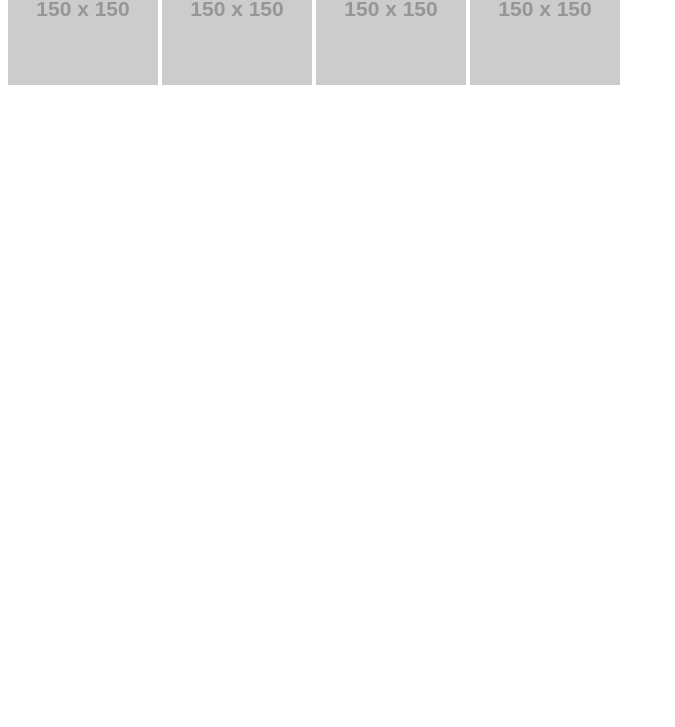
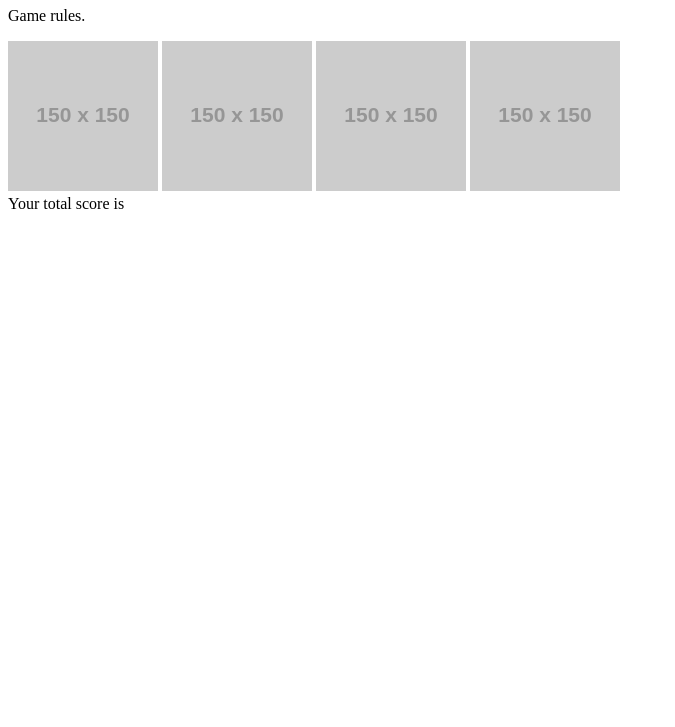
Before and after one commit to yvannaharris/week-4-game, a plain HTML site: page index.html in a window 1280 px wide. Shown: the part 73-800 px from the top of the page, without its empty margins (0-675 px from the left). Drawn offline with nearby package versions, Linux system fonts and the light colour scheme; placeholder pictures from the web are drawn by us.

```diff
--- a/index.html
+++ b/index.html
@@ -11,29 +11,30 @@
 <body>
 
 <!--Game Header-->
+<h1>Crystal Collector</h1>
+<!--Game rules-->
+<div>
+	<p>Game rules.</p>
+</div>
+<!--Counter-->
+<div>
+</div>
+<!--Score board-->
+<div>
+</div>
+<!--crystal image-->
+	<img class="crystal-image" src="http://via.placeholder.com/150x150">
+<!--crystal image-->
 
-<!--Game rules-->
-
-<!--Counter-->
-
-<!--Score board-->
-
+	<img class="crystal-image" src="http://via.placeholder.com/150x150">
 <!--crystal image-->
-<a href="http://placeholder.com"><img src="http://via.placeholder.com/150x150"></a>
+	<img class="crystal-image" src="http://via.placeholder.com/150x150">
 <!--crystal image-->
-<a href="http://placeholder.com"><img src="http://via.placeholder.com/150x150"></a>
-<!--crystal image-->
-<a href="http://placeholder.com"><img src="http://via.placeholder.com/150x150"></a>
-<!--crystal image-->
-<a href="http://placeholder.com"><img src="http://via.placeholder.com/150x150"></a>
+	<img class="crystal-image" src="http://via.placeholder.com/150x150">
 <!--Total score-->
-
-
-
-
-
-
-
+<div>Your total score is</div>
+<div>
+</div>
 
 
 
```
Also changed, not shown: assets/javascript/game.js (+15 -0 lines).
